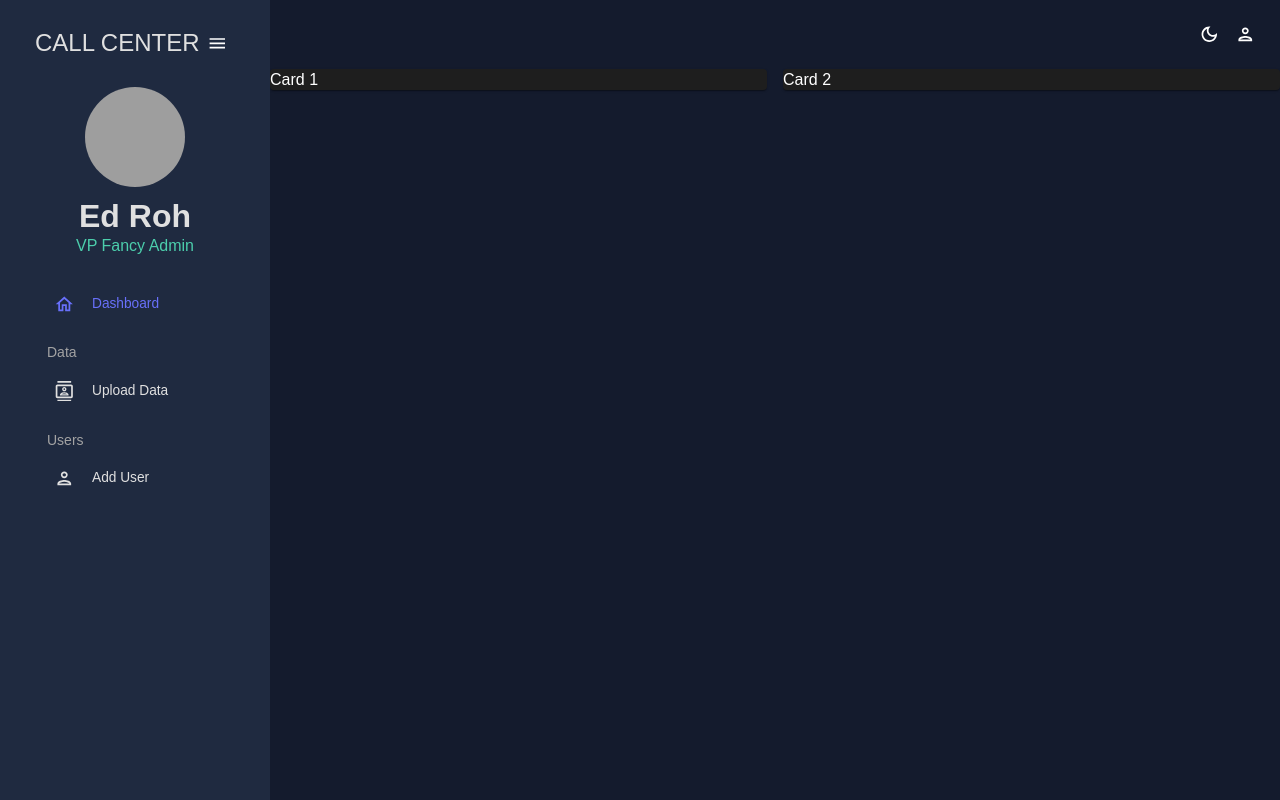
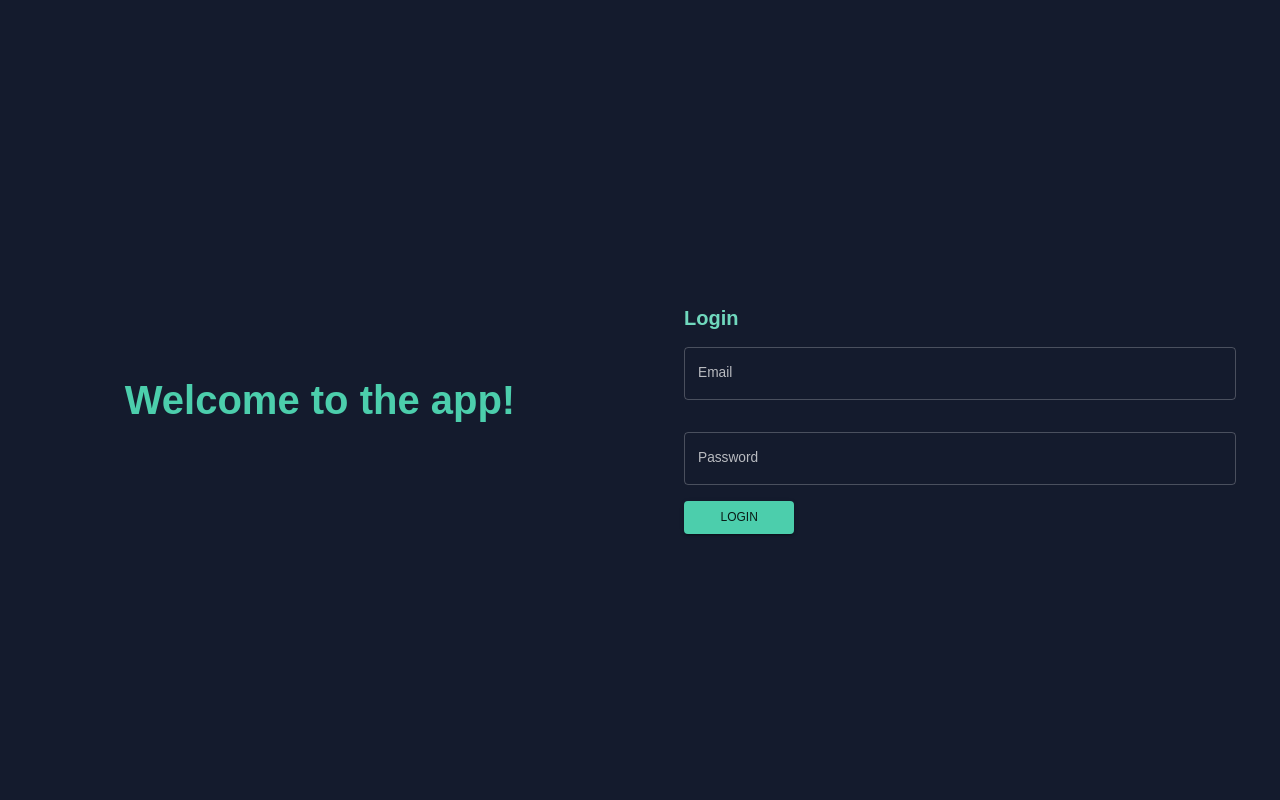
Before and after one commit to SShehan716/call-center, a React (Create React App) app in the folder client/: page / in a window 1280 px wide. Built offline with nearby package versions, Linux system fonts and the light colour scheme; grey boxes are pictures that could not be loaded.

Commit message:
login page

```diff
--- a/client/src/App.js
+++ b/client/src/App.js
@@ -1,10 +1,12 @@
 import { useState } from 'react';
-import { Routes, Route } from 'react-router-dom';
+import { Routes, Route, useLocation } from 'react-router-dom';
 import { ColorModeContext, useMode } from './theme';
 import { CssBaseline, ThemeProvider } from '@mui/material';
 import TopBar from './components/TopBar';
 import SideBar from './components/SideBar';
 import Dashboard from './pages/Dashboard';
+import Login from './pages/Login';
+import './styles/global.css';
 
 function App() {
   const [theme, colorMode] = useMode();
@@ -15,14 +17,18 @@ function App() {
       <ThemeProvider theme={theme}>
         <CssBaseline />
         <div className="App">
+        {window.location.pathname !== '/' && (
+          <>
             <SideBar isSidebar={isSidebar} />
-          <main className='content'>
+            <main className="content">
               <TopBar setIsSidebar={setIsSidebar} />
               <Routes>
-              <Route path="/" element={<Dashboard />} />
+                <Route path="/dashboard" element={<Dashboard />} />
               </Routes>
-
             </main>
+          </>
+        )}
+        {window.location.pathname === '/' && <Login />}
       </div>
       </ThemeProvider>
     </ColorModeContext.Provider>
--- /dev/null
+++ b/client/src/components/LoginForm/index.jsx
@@ -0,0 +1,23 @@
+import React from 'react';
+import { Box, TextField, Button, Typography, useTheme } from '@mui/material';
+import { tokens } from "./../../theme";
+
+const LoginForm = () => {
+  const theme = useTheme();
+  const colors = tokens(theme.palette.mode);
+  // Handle form submission and login logic here
+
+  return (
+    <Box sx={{ mt: 5, p: 3}}>
+      <Typography variant="h4" color={colors.greenAccent[400]} fontWeight="bold">Login</Typography>
+
+      <TextField label="Email" type="email" variant="outlined" fullWidth sx={{ my: 2 }} />
+      <TextField label="Password" type="password" variant="outlined" fullWidth sx={{ my: 2 }} />
+      <Button type="submit" variant="contained" color="secondary" fullWidth sx={{ width: '20%' }}>
+        Login
+      </Button>
+    </Box>
+  );
+};
+
+export default LoginForm;
--- /dev/null
+++ b/client/src/pages/Login/index.jsx
@@ -0,0 +1,20 @@
+import React from 'react';
+import LoginForm from '../../components/LoginForm';
+import { Typography } from '@mui/material';
+
+const Login = () => {
+  return (
+    <div className="login-container">
+      <div className="left-content">
+        <Typography variant="h1" color="secondary" fontWeight="bold">Welcome to the app!</Typography>
+      </div>
+      <div className="right-content">
+        <main>
+          <LoginForm />
+        </main>
+      </div>
+    </div>
+  );
+}
+
+export default Login;
--- /dev/null
+++ b/client/src/styles/global.css
@@ -0,0 +1,28 @@
+.login-container {
+    width: 100%;
+    height: 100vh;
+    display: flex;
+    align-items: center;
+    justify-content: center;
+  }
+
+  .left-content {
+    flex: 1;
+    padding: 20px;
+    text-align: center;
+  }
+
+  .right-content {
+    flex: 1;
+    padding: 20px;
+  }
+
+    .login-form {
+        width: 100%;
+        max-width: 500px;
+        margin: 0 auto;
+        padding: 20px;
+        border: 1px solid #ddd;
+        border-radius: 5px;
+        box-shadow: 0 0 5px rgba(0,0,0,0.1);
+    }
```
Also changed, not shown: client/src/components/InviteForm/index.jsx (added, +18 -0 lines). Lines whose indentation alone changed are shown as unchanged.
